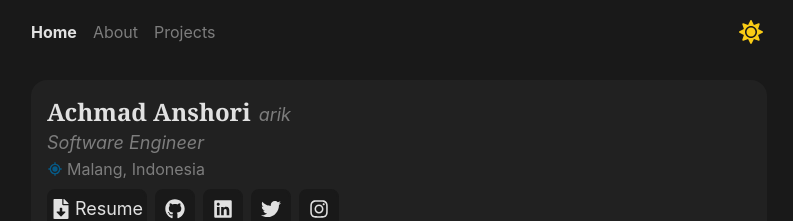
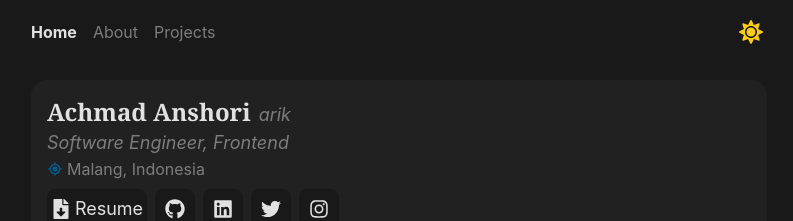
Before and after one commit to anshoriacc/anshori.co, a Next.js app: page / in a window 1280 px wide. Shown: the top 221 px of the page, without its empty margins (241-1034 px from the left). Built offline with nearby package versions, Linux system fonts and the light colour scheme; no server answers.

Commit message:
change role in hero

```diff
--- a/src/components/Home/Hero.tsx
+++ b/src/components/Home/Hero.tsx
@@ -17,7 +17,7 @@ const Hero: NextPage = () => {
         <h1 className="font-serif text-2xl font-bold">Achmad Anshori</h1>
         <h2 className="text-gray-500 text-lg italic">arik</h2>
       </div>
-      <p className="text-gray-500 text-lg italic">Software Engineer</p>
+      <p className="text-gray-500 text-lg italic">Software Engineer, Frontend</p>
       <p className="text-gray-500 flex gap-1 items-center">
         <span className="text-sky-800">
           <BiCurrentLocation />
```
